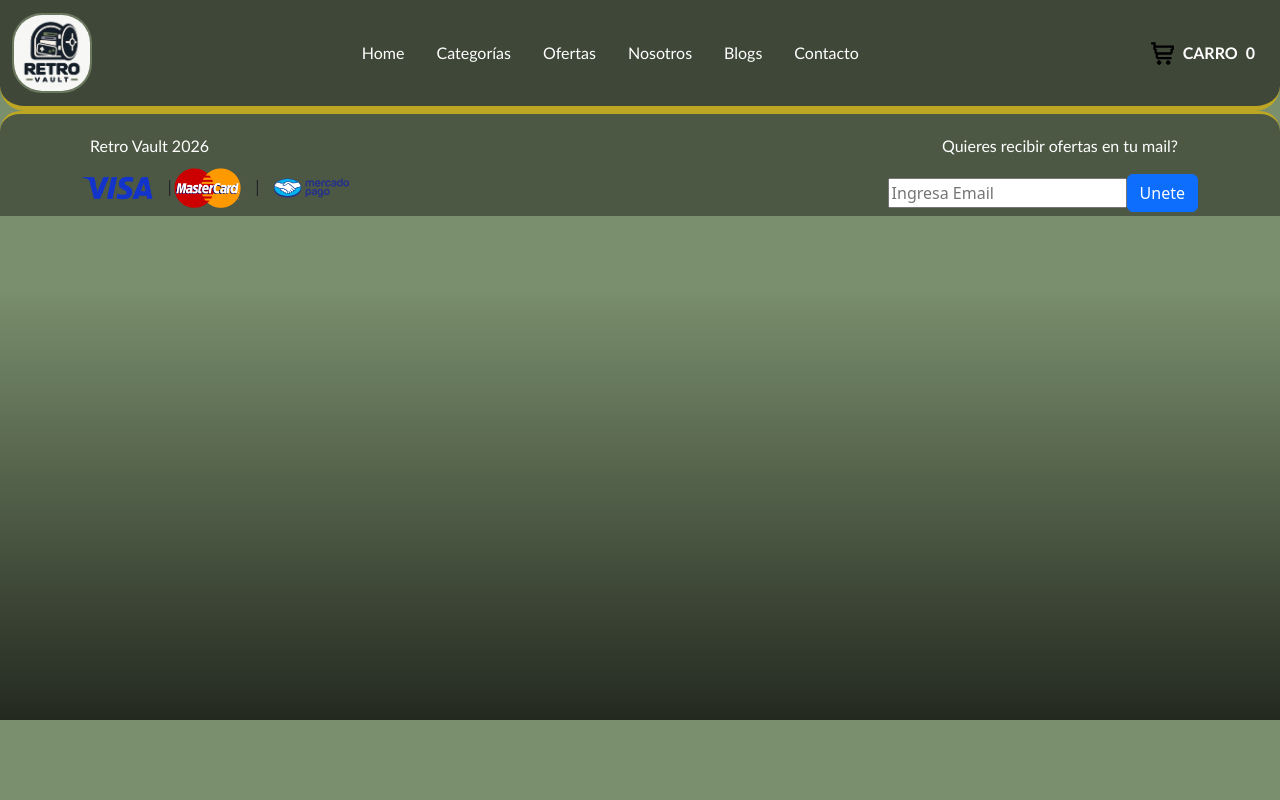
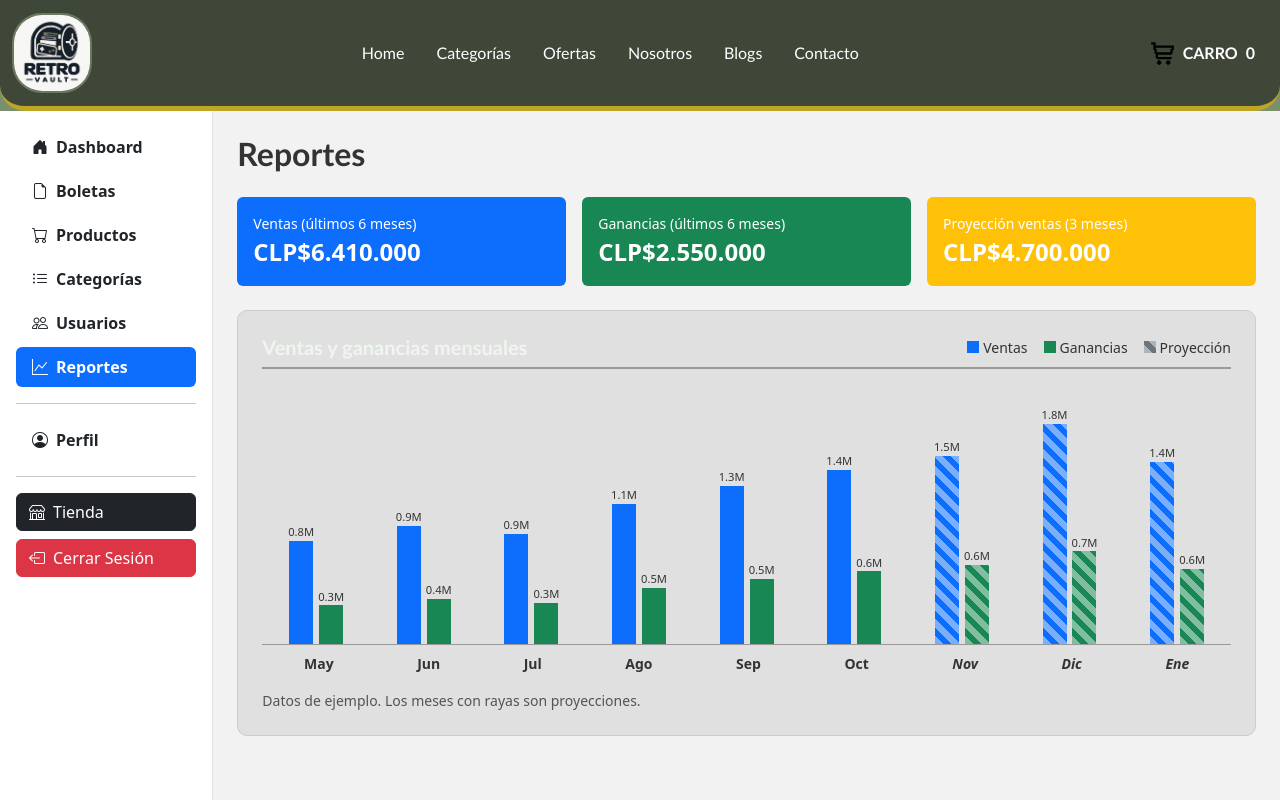
Before and after one commit to maxurn04/retro-vault-react, a React (Vite) app: page /admin/reportes in a window 1280 px wide. Shown: the top 800 px of the page. Built offline with nearby package versions, Linux system fonts and the light colour scheme.

Commit message:
creacion pagina reportes.

```diff
--- a/src/App.jsx
+++ b/src/App.jsx
@@ -36,6 +36,7 @@ import DetalleBoleta from './views/admin/detalleboleta';
 import MostrarCategorias from './views/admin/mostrarcategorias';
 import CrearCategoria from './views/admin/crearcategoria';
 import EditarCategoria from './views/admin/editarcategoria';
+import Reportes from './views/admin/reportes';
 
 import './App.css';
 
@@ -77,6 +78,7 @@ const App = () => {
           <Route path="categorias" element={<MostrarCategorias />} />
           <Route path="categorias/nueva" element={<CrearCategoria />} />
           <Route path="categorias/editar/:nombre" element={<EditarCategoria />} />
+          <Route path="reportes" element={<Reportes />} />
           </Route>
       </Routes>
 
--- /dev/null
+++ b/src/views/admin/reportes.jsx
@@ -0,0 +1,101 @@
+const datos = [
+    { mes: 'May', ventas: 820000, ganancias: 310000 },
+    { mes: 'Jun', ventas: 940000, ganancias: 360000 },
+    { mes: 'Jul', ventas: 880000, ganancias: 330000 },
+    { mes: 'Ago', ventas: 1120000, ganancias: 450000 },
+    { mes: 'Sep', ventas: 1260000, ganancias: 520000 },
+    { mes: 'Oct', ventas: 1390000, ganancias: 580000 },
+    { mes: 'Nov', ventas: 1500000, ganancias: 630000, proyeccion: true },
+    { mes: 'Dic', ventas: 1750000, ganancias: 740000, proyeccion: true },
+    { mes: 'Ene', ventas: 1450000, ganancias: 600000, proyeccion: true }
+];
+
+const rayado = {
+    backgroundImage: 'repeating-linear-gradient(45deg, rgba(255,255,255,0.45) 0 6px, transparent 6px 12px)'
+};
+
+const clp = (valor) => `CLP$${valor.toLocaleString('es-CL')}`;
+const millones = (valor) => `${(valor / 1000000).toFixed(1)}M`;
+
+const Reportes = () => {
+    const reales = datos.filter((d) => !d.proyeccion);
+    const proyectados = datos.filter((d) => d.proyeccion);
+
+    const ventasTotales = reales.reduce((suma, d) => suma + d.ventas, 0);
+    const gananciasTotales = reales.reduce((suma, d) => suma + d.ganancias, 0);
+    const ventasProyectadas = proyectados.reduce((suma, d) => suma + d.ventas, 0);
+    const maximo = Math.max(...datos.map((d) => d.ventas));
+
+    const resumen = [
+        { titulo: 'Ventas (últimos 6 meses)', valor: clp(ventasTotales), clase: 'bg-primary' },
+        { titulo: 'Ganancias (últimos 6 meses)', valor: clp(gananciasTotales), clase: 'bg-success' },
+        { titulo: 'Proyección ventas (3 meses)', valor: clp(ventasProyectadas), clase: 'bg-warning' }
+    ];
+
+    return (
+        <main className="col-12 col-md-9 col-xl-10 p-4 admin-contenido-principal">
+            <div className="d-flex flex-wrap justify-content-between align-items-center mb-4">
+                <h2 className="fuente-palabras mb-3 mb-md-0 admin-titulo-pagina">Reportes</h2>
+            </div>
+
+            <div className="row g-3 mb-4">
+                {resumen.map((r) => (
+                    <div key={r.titulo} className="col-12 col-md-4">
+                        <div className={`card border-0 text-white h-100 ${r.clase}`}>
+                            <div className="card-body">
+                                <div className="small">{r.titulo}</div>
+                                <div className="fs-4 fw-bold">{r.valor}</div>
+                            </div>
+                        </div>
+                    </div>
+                ))}
+            </div>
+
+            <div className="p-4 admin-caja-tabla">
+                <div style={{ minWidth: '600px' }}>
+                    <div className="d-flex justify-content-between align-items-center mb-3 pb-2" style={{ borderBottom: '2px solid #999999', color: '#333333' }}>
+                        <h5 className="fuente-palabras mb-0">Ventas y ganancias mensuales</h5>
+                        <div className="d-flex gap-3 small">
+                            <span><span className="d-inline-block bg-primary me-1" style={{ width: '12px', height: '12px' }}></span>Ventas</span>
+                            <span><span className="d-inline-block bg-success me-1" style={{ width: '12px', height: '12px' }}></span>Ganancias</span>
+                            <span><span className="d-inline-block bg-secondary me-1" style={{ width: '12px', height: '12px', ...rayado }}></span>Proyección</span>
+                        </div>
+                    </div>
+
+                    <div className="d-flex align-items-end justify-content-around" style={{ height: '260px', borderBottom: '1px solid #999999' }}>
+                        {datos.map((d) => (
+                            <div key={d.mes} className="d-flex align-items-end gap-1 h-100">
+                                <div className="d-flex flex-column justify-content-end align-items-center h-100">
+                                    <span style={{ fontSize: '0.7rem', color: '#333333' }}>{millones(d.ventas)}</span>
+                                    <div
+                                        className="bg-primary"
+                                        title={`${d.mes} - Ventas: ${clp(d.ventas)}`}
+                                        style={{ width: '24px', height: `${(d.ventas / maximo) * 85}%`, ...(d.proyeccion ? rayado : {}) }}
+                                    ></div>
+                                </div>
+                                <div className="d-flex flex-column justify-content-end align-items-center h-100">
+                                    <span style={{ fontSize: '0.7rem', color: '#333333' }}>{millones(d.ganancias)}</span>
+                                    <div
+                                        className="bg-success"
+                                        title={`${d.mes} - Ganancias: ${clp(d.ganancias)}`}
+                                        style={{ width: '24px', height: `${(d.ganancias / maximo) * 85}%`, ...(d.proyeccion ? rayado : {}) }}
+                                    ></div>
+                                </div>
+                            </div>
+                        ))}
+                    </div>
+
+                    <div className="d-flex justify-content-around mt-2" style={{ color: '#333333' }}>
+                        {datos.map((d) => (
+                            <span key={d.mes} className={`small fw-bold ${d.proyeccion ? 'fst-italic' : ''}`}>{d.mes}</span>
+                        ))}
+                    </div>
+
+                    <p className="small text-muted mt-3 mb-0">Datos de ejemplo. Los meses con rayas son proyecciones.</p>
+                </div>
+            </div>
+        </main>
+    );
+};
+
+export default Reportes;
```
